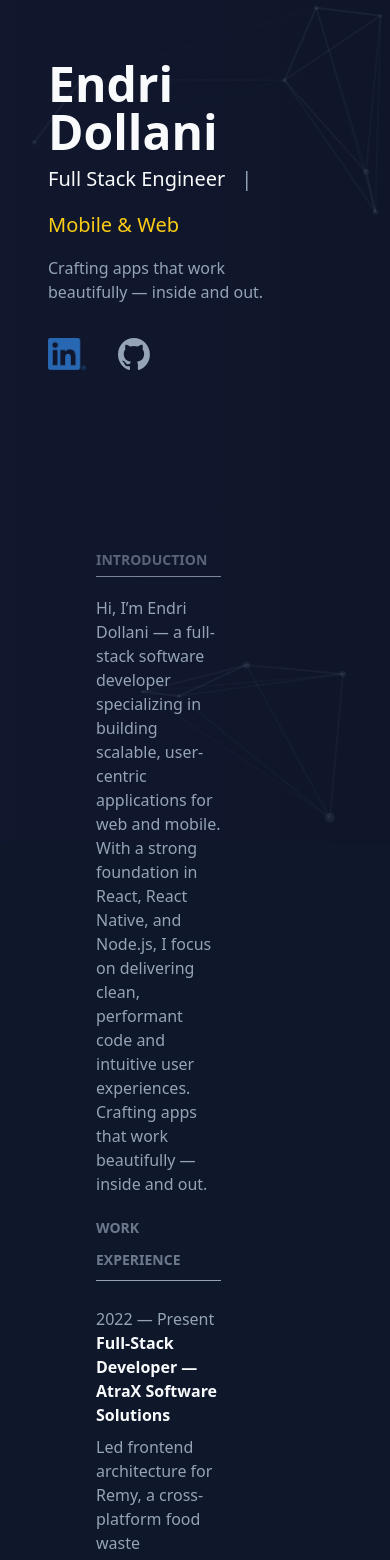
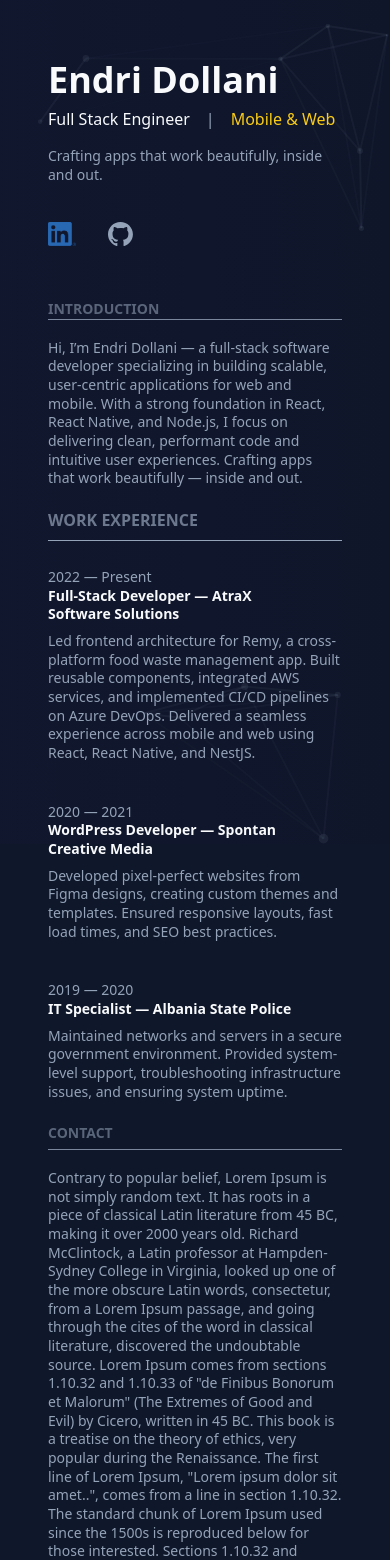
Before and after one commit to endridollani/portfolio, a React (Vite) app: page / in a window 390 px wide. Shown: the top 1560 px of the page. Built offline with nearby package versions, Linux system fonts and the light colour scheme.

Commit message:
fixed responsivenes

```diff
--- a/src/components/landing/LandingPageLayout.tsx
+++ b/src/components/landing/LandingPageLayout.tsx
@@ -12,11 +12,11 @@ export const LandingPageLayout: React.FC<LandingPageLayoutProps> = ({
 }) => (
   <PageLayout>
     <div className="flex lg:flex-row lg:justify-center lg:h-screen flex-col px-12">
-      <div className="flex items-start gap-4 w-3/4 flex-col lg:flex-row">
-        <div className="lg:flex-1 lg:py-24 lg:relative py-15">
-          <div className="lg:fixed lg:bottom-24 lg:top-24 ">{leftContent}</div>
+      <div className="flex items-start gap-4 flex-col lg:flex-row w-full lg:w-3/4 ">
+        <div className="lg:flex-1 lg:py-24 lg:relative pt-15 pb-8">
+          <div className="lg:fixed lg:bottom-24 lg:top-24">{leftContent}</div>
         </div>
-        <div className="flex-1 pt-24 px-12">{rightContent}</div>
+        <div className="flex-1 lg:pt-24 lg:px-12">{rightContent}</div>
       </div>
     </div>
   </PageLayout>
--- a/src/components/landing/leftSection/HeroSection.tsx
+++ b/src/components/landing/leftSection/HeroSection.tsx
@@ -3,18 +3,20 @@ import React from 'react';
 export const HeroSection: React.FC = () => (
   <section className="flex flex-col gap-4 text-pretty" id="hero">
     <div className="flex flex-col gap-2 flex-wrap text-pretty">
-      <a className="text-5xl font-bold cursor-pointer" href="#introduction">
+      <a className="text-4xl lg:text-5xl font-bold cursor-pointer" href="#introduction">
         Endri Dollani
       </a>
       <div className="flex flex-row gap-4 items-center align-middle flex-wrap text-pretty">
-        <h2 className="text-[1.25rem] font-normal text-foreground">Full Stack Engineer</h2>
-        <h2 className="text-[1.25rem] font-normal text-muted-foreground">{` | `}</h2>
-        <h2 className="text-[1.25rem] font-normal text-accent">Mobile & Web</h2>
+        <h2 className="text-sm lg:text-[1.25rem] font-normal text-foreground">
+          Full Stack Engineer
+        </h2>
+        <h2 className="text-sm lg:text-[1.25rem] font-normal text-muted-foreground">{` | `}</h2>
+        <h2 className="text-sm lg:text-[1.25rem] font-normal text-accent">Mobile & Web</h2>
       </div>
     </div>
     <div>
-      <p className="text-muted-foreground text-pretty">
-        Crafting apps that work beautifully — inside and out.
+      <p className="text-xs lg:text-sm text-muted-foreground text-pretty">
+        Crafting apps that work beautifully, inside and out.
       </p>
     </div>
   </section>
--- a/src/components/landing/leftSection/LeftSectionLayout.tsx
+++ b/src/components/landing/leftSection/LeftSectionLayout.tsx
@@ -11,7 +11,7 @@ export const LeftSectionLayout: React.FC<LeftSectionLayoutProps> = ({
   socialLinksContent,
 }) => {
   return (
-    <div className="flex flex-col lg:justify-between items-start lg:h-full lg:gap-0 gap-8">
+    <div className="flex flex-col lg:justify-between items-start lg:h-full lg:gap-0 gap-8 w-full">
       <div className="flex flex-col gap-16" id="left-section">
         {heroContent}
         <NavigationLinks />
--- a/src/components/landing/leftSection/SocialLinks.tsx
+++ b/src/components/landing/leftSection/SocialLinks.tsx
@@ -3,35 +3,27 @@ import { Button } from '@/components/ui/button';
 import githubIcon from '@/assets/github-mark.svg';
 import linkedInIcon from '@/assets/LI-In-Bug.png';
 
+interface SocialLinkProps {
+  icon: string;
+  altText: string;
+  onClick: () => void;
+}
+
 export const SocialLinks: React.FC = () => {
   return (
     <>
-      <Button
-        className="hover:bg-transparent m-0 p-0"
-        onClick={() => {
-          window.open('https://github.com/logos', '_blank');
-        }}
-        variant="ghost"
-      >
-        <img
-          alt="GitHub"
-          className="w-auto max-w-10 h-8 cursor-pointer hover:scale-110  transition-transform duration-300 text-white"
-          src={linkedInIcon}
-        />
-      </Button>
-      <Button
-        className="hover:bg-transparent m-0 p-0"
-        onClick={() => {
-          window.open('https://github.com/logos', '_blank');
-        }}
-        variant="ghost"
-      >
-        <img
-          alt="GitHub"
-          className="w-auto max-w-10 h-8 cursor-pointer hover:scale-110  transition-transform duration-300 text-white"
-          src={githubIcon}
-        />
-      </Button>
+      <SocialLink altText="GitHub" icon={linkedInIcon} onClick={() => {}} />
+      <SocialLink altText="LinkedIn" icon={githubIcon} onClick={() => {}} />
     </>
   );
 };
+
+const SocialLink: React.FC<SocialLinkProps> = ({ icon, altText, onClick }) => (
+  <Button className="hover:bg-transparent m-0 p-0" onClick={onClick} variant="ghost">
+    <img
+      alt={altText}
+      className="w-auto h-6 lg:max-w-10 lg:h-8 cursor-pointer hover:scale-110  transition-transform duration-300 text-white"
+      src={icon}
+    />
+  </Button>
+);
--- a/src/components/landing/rightSection/AboutSection.tsx
+++ b/src/components/landing/rightSection/AboutSection.tsx
@@ -3,12 +3,12 @@ import React from 'react';
 export const AboutSection: React.FC = () => (
   <section className="flex flex-col gap-4" id="introduction">
     <div className="opacity-80">
-      <h1 className="text-xs text-muted-foreground opacity-70 font-bold leading-8 ">
+      <h1 className="text-xs text-muted-foreground opacity-70 font-bold lg:leading-8 ">
         INTRODUCTION
       </h1>
       <div className="border-t border-muted-foreground w-full h-1" />
     </div>
-    <p>
+    <p className="text-xs lg:text-sm">
       Hi, I’m Endri Dollani — a full-stack software developer specializing in building scalable,
       user-centric applications for web and mobile. With a strong foundation in React, React Native,
       and Node.js, I focus on delivering clean, performant code and intuitive user experiences.
--- a/src/components/landing/rightSection/ContactSection.tsx
+++ b/src/components/landing/rightSection/ContactSection.tsx
@@ -3,10 +3,12 @@ import React from 'react';
 export const ContactSection: React.FC = () => (
   <section className="flex flex-col gap-4" id="contact">
     <div className="opacity-80">
-      <h1 className="text-xs text-muted-foreground opacity-70 font-bold leading-8 ">CONTACT</h1>
+      <h1 className="text-xs lg:text-sm text-muted-foreground opacity-70 font-bold leading-8 ">
+        CONTACT
+      </h1>
       <div className="border-t border-muted-foreground w-full h-1" />
     </div>
-    <p>
+    <p className="text-xs lg:text-sm">
       {`Contrary to popular belief, Lorem Ipsum is not simply random text. It has roots in a piece of classical Latin literature from 45 BC, making it over 2000 years old. Richard McClintock, a Latin professor at Hampden-Sydney College in Virginia, looked up one of the more obscure Latin words, consectetur, from a Lorem Ipsum passage, and going through the cites of the word in classical literature, discovered the undoubtable source. Lorem Ipsum comes from sections 1.10.32 and 1.10.33 of "de Finibus Bonorum et Malorum" (The Extremes of Good and Evil) by Cicero, written in 45 BC. This book is a treatise on the theory of ethics, very popular during the Renaissance. The first line of Lorem Ipsum, "Lorem ipsum dolor sit amet..", comes from a line in section 1.10.32.
 
   The standard chunk of Lorem Ipsum used since the 1500s is reproduced below for those interested. Sections 1.10.32 and 1.10.33 from "de Finibus Bonorum et Malorum" by Cicero are also reproduced in their exact original form, accompanied by English versions from the 1914 translation by H. Rackham.`}
--- a/src/components/landing/rightSection/WorkExperienceSection.tsx
+++ b/src/components/landing/rightSection/WorkExperienceSection.tsx
@@ -4,7 +4,7 @@ export const WorkExperienceSection: React.FC = () => {
   return (
     <section className="flex flex-col gap-6" id="work-experience">
       <div>
-        <h1 className="text-xs font-bold text-muted-foreground opacity-70 leading-8">
+        <h1 className="text:xs font-bold text-muted-foreground opacity-70 leading-8">
           WORK EXPERIENCE
         </h1>
         <div className="border-t border-muted-foreground w-full h-1 mt-1" />
@@ -13,12 +13,12 @@ export const WorkExperienceSection: React.FC = () => {
       <div className="space-y-10">
         {/* Job 1 */}
         <div className="grid grid-cols-1 sm:grid-cols-[150px_1fr] gap-x-6">
-          <p className="text-sm text-muted-foreground">2022 — Present</p>
+          <p className="text-xs lg:text-sm text-muted-foreground">2022 — Present</p>
           <div>
-            <p className="text-foreground font-semibold">
+            <p className="text-xs lg:text-sm text-foreground font-semibold">
               Full-Stack Developer — AtraX Software Solutions
             </p>
-            <p className="text-muted-foreground mt-2 text-pretty">
+            <p className="text-xs lg:text-sm text-muted-foreground mt-2 text-pretty">
               Led frontend architecture for Remy, a cross-platform food waste management app. Built
               reusable components, integrated AWS services, and implemented CI/CD pipelines on Azure
               DevOps. Delivered a seamless experience across mobile and web using React, React
@@ -29,12 +29,12 @@ export const WorkExperienceSection: React.FC = () => {
 
         {/* Job 2 */}
         <div className="grid grid-cols-1 sm:grid-cols-[150px_1fr] gap-x-6">
-          <p className="text-sm text-muted-foreground">2020 — 2021</p>
+          <p className="text-xs lg:text-sm text-muted-foreground">2020 — 2021</p>
           <div>
-            <p className="text-foreground font-semibold">
+            <p className="text-xs lg:text-sm text-foreground font-semibold">
               WordPress Developer — Spontan Creative Media
             </p>
-            <p className="text-muted-foreground mt-2 text-pretty">
+            <p className="text-xs lg:text-sm text-muted-foreground mt-2 text-pretty">
               Developed pixel-perfect websites from Figma designs, creating custom themes and
               templates. Ensured responsive layouts, fast load times, and SEO best practices.
             </p>
@@ -43,10 +43,12 @@ export const WorkExperienceSection: React.FC = () => {
 
         {/* Job 3 */}
         <div className="grid grid-cols-1 sm:grid-cols-[150px_1fr] gap-x-6">
-          <p className="text-sm text-muted-foreground">2019 — 2020</p>
+          <p className="text-xs  lg:text-sm text-muted-foreground">2019 — 2020</p>
           <div>
-            <p className="text-foreground font-semibold">IT Specialist — Albania State Police</p>
-            <p className="text-muted-foreground mt-2 text-pretty">
+            <p className="text-xs lg:text-sm text-foreground font-semibold">
+              IT Specialist — Albania State Police
+            </p>
+            <p className="text-xs lg:text-sm text-muted-foreground mt-2 text-pretty">
               Maintained networks and servers in a secure government environment. Provided
               system-level support, troubleshooting infrastructure issues, and ensuring system
               uptime.
```
